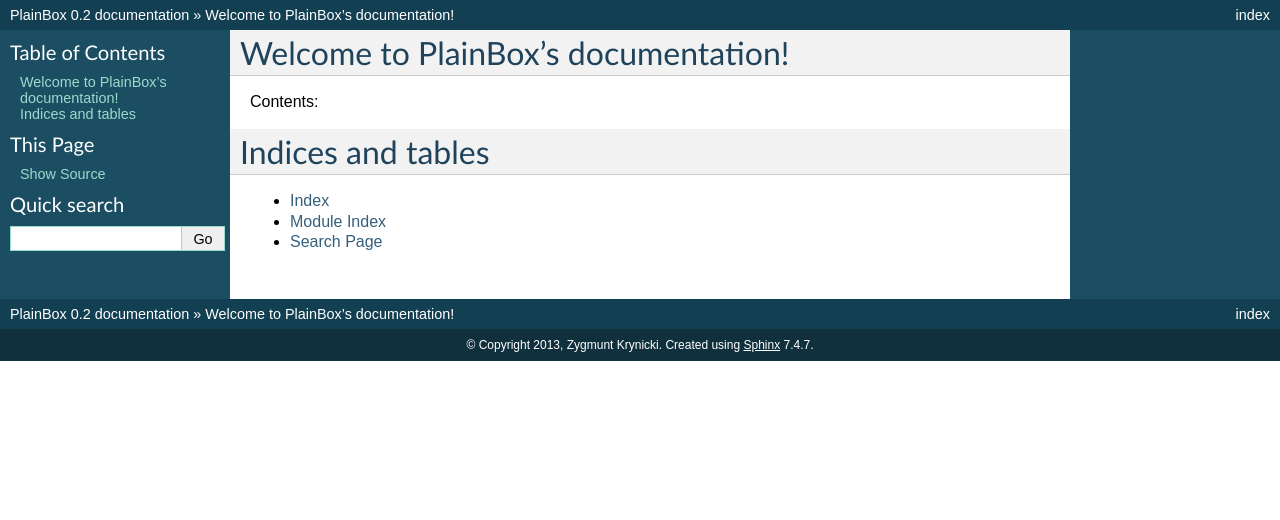
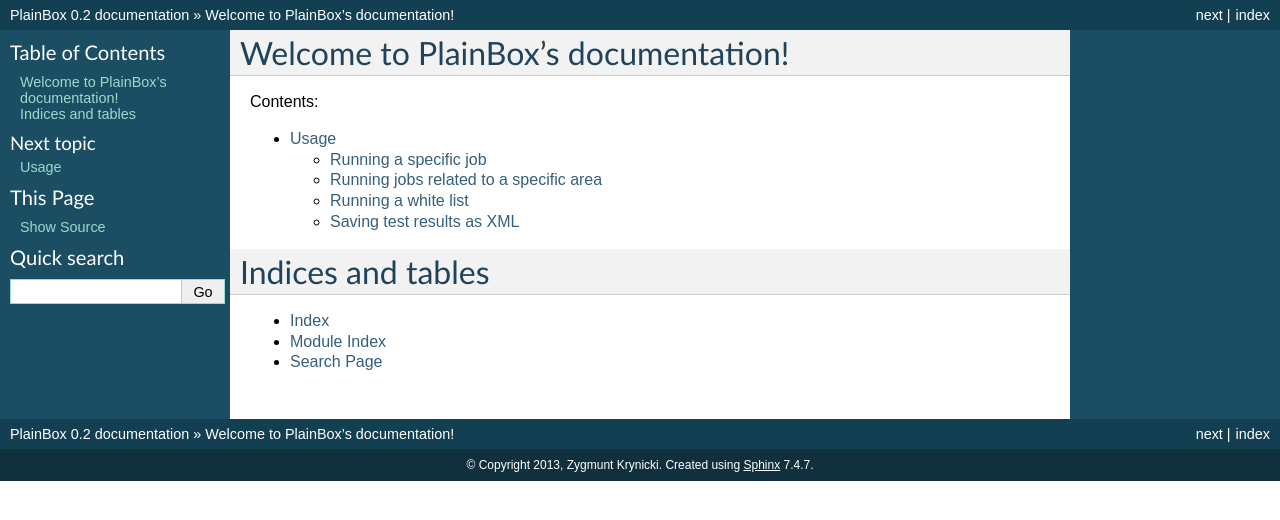
Before and after one commit to pombredanne/git.launchpad.net-plainbox, a Sphinx documentation site: the page built from docs/index.rst, in a window 1280 px wide. Shown: the top 520 px of the page. Built offline with Sphinx 7.4.7, drawn with Linux system fonts in a browser that asks for light colours; some of the changed lines change nothing that is shown.

Commit message:
docs: add 'usage' chapter

```diff
--- a/docs/index.rst
+++ b/docs/index.rst
@@ -11,7 +11,7 @@
 .. toctree::
    :maxdepth: 2
 
-
+   usage.rst
 
 Indices and tables
 ==================
--- /dev/null
+++ b/docs/usage.rst
@@ -0,0 +1,69 @@
+.. _usage:
+
+Usage
+=====
+
+Currently :term:`PlainBox` has no graphical user interface. To use it you need
+to use the command line.
+
+Basically there is just one command that does everything we can do so far, that
+is :command:`plainbox run`. It has a number of options that tell it which
+:term:`job` to run and what to do with results.
+
+PlainBox has built-in help system so running :command:`plainbox run --help`
+will give you instant information about all the various arguments and options
+that are available. This document is not intended to replace that.
+
+Running a specific job
+^^^^^^^^^^^^^^^^^^^^^^
+
+To run a specific :term:`job` pass it to the ``--include-pattern`` or ``-i``
+option.
+
+For example, to run the ``cpu/scaling_test`` job:
+
+.. code-block:: bash
+
+    $ plainbox run -i cpu/scaling_test
+
+.. note::
+
+    The option ``-i`` can be provided any number of times.
+
+Running jobs related to a specific area
+^^^^^^^^^^^^^^^^^^^^^^^^^^^^^^^^^^^^^^^
+
+PlainBox has no concept of job categories but you can simulate that by
+running all jobs that follow a specific naming pattern. For example, to run
+all of the USB tests you can run the following command:
+
+.. code-block:: bash
+
+    $ plainbox run -i 'usb/'
+
+Running a white list
+^^^^^^^^^^^^^^^^^^^^
+
+To run a :term:`white list` pass the ``--whitelist`` or ``-W`` option.
+
+For example, to run the default white list run:
+
+.. code-block:: bash
+
+    $ plainbox run -W default
+
+Saving test results as XML
+^^^^^^^^^^^^^^^^^^^^^^^^^^
+
+To send test results to the :term:`certification website` you need to pass two
+additional options:
+
+1. ``--output-format=xml``
+2. ``--output-file=NAME`` where *NAME* is a file name
+
+For example, to get the default certification tests ready to be submitted
+run this command:
+
+.. code-block:: bash
+
+    $ plainbox run -W default -f xml -o submission.xml
```
